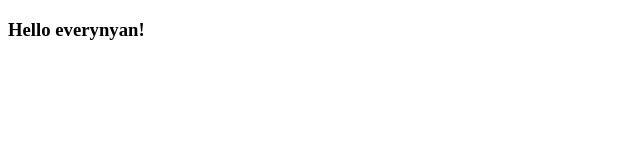
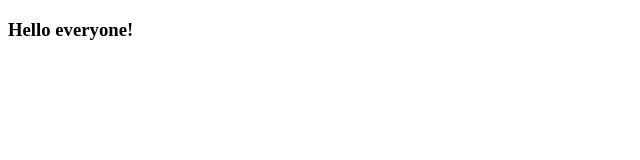
Before and after one commit to AshWhyNot/AshWhyNot.github.io, a plain HTML site: page index.html in a window 1280 px wide. Shown: the full height of the page, 0-640 px from the left. Drawn offline with Linux system fonts and the light colour scheme.

Commit message:
Update index.html

```diff
--- a/index.html
+++ b/index.html
@@ -6,6 +6,6 @@
     <title>Document</title>
 </head>
 <body>
-    <h3>Hello everynyan!</h3>
+    <h3>Hello everyone!</h3>
 </body>
 </html>
```
